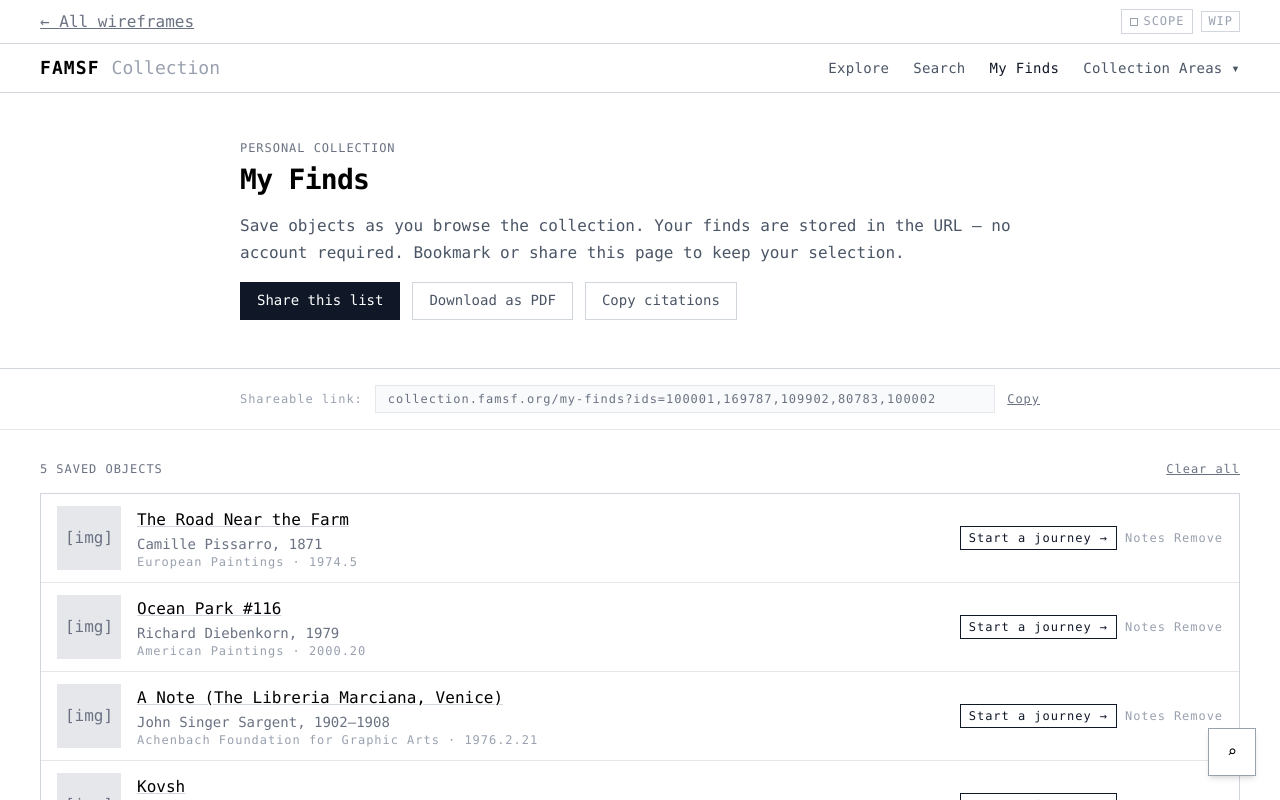
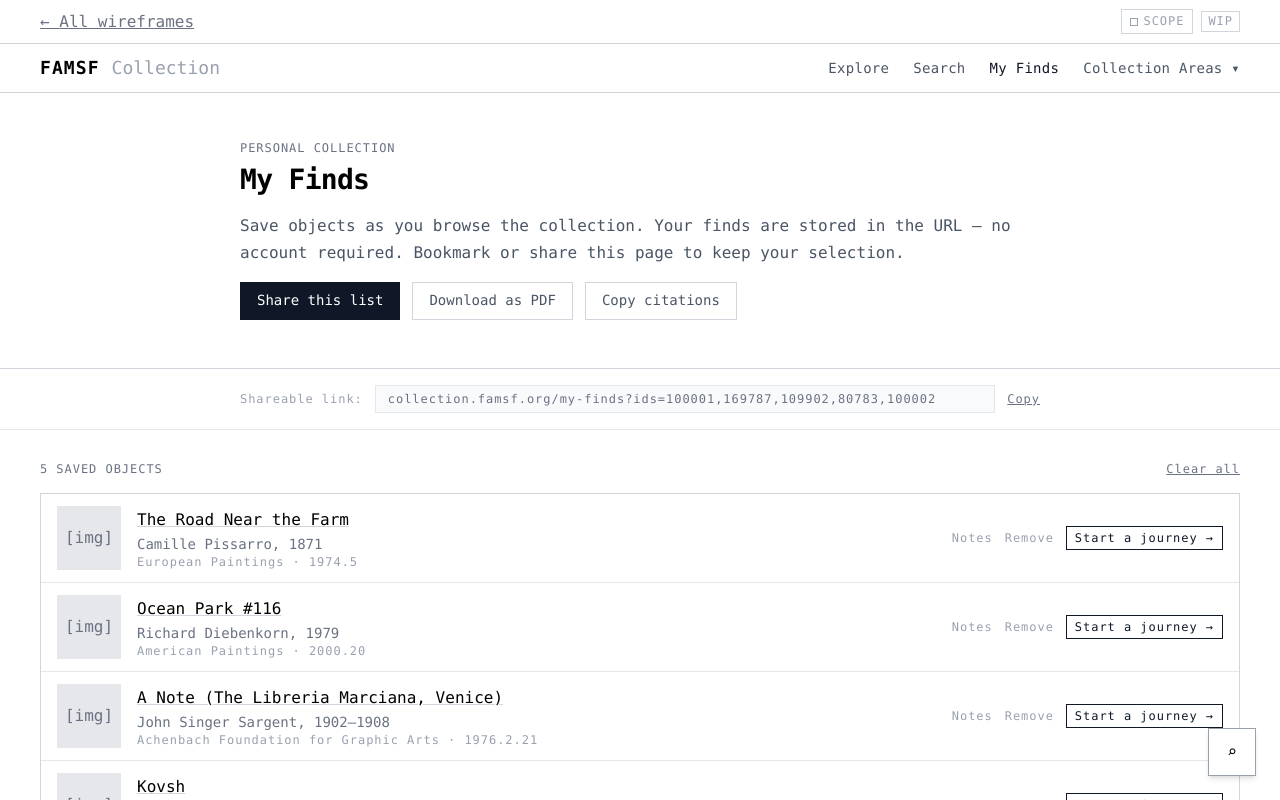
Before and after one commit to CogappLabs/famsf-wireframes, a Next.js app: page /my-finds in a window 1280 px wide. Shown: the top 800 px of the page. Built offline with nearby package versions, Linux system fonts and the light colour scheme.

Commit message:
Reorder My Finds row: notes, remove, then journey button

```diff
--- a/src/app/(wireframes)/my-finds/page.tsx
+++ b/src/app/(wireframes)/my-finds/page.tsx
@@ -126,13 +126,7 @@ export default function MyFindsPage() {
 											{work.department} &middot; {work.accession}
 										</p>
 									</div>
-									<div className="flex shrink-0 gap-2">
-										<Link
-											href={`/seed-journey?seed=${work.id}`}
-											className="border border-gray-900 bg-white px-2 py-1 font-mono text-label text-gray-900 transition-colors hover:bg-gray-900 hover:text-white"
-										>
-											Start a journey →
-										</Link>
+									<div className="flex shrink-0 items-center gap-3">
 										<button
 											type="button"
 											className="font-mono text-label text-gray-400 hover:text-gray-600"
@@ -145,6 +139,12 @@ export default function MyFindsPage() {
 										>
 											{t("shared.remove")}
 										</button>
+										<Link
+											href={`/seed-journey?seed=${work.id}`}
+											className="border border-gray-900 bg-white px-2 py-1 font-mono text-label text-gray-900 transition-colors hover:bg-gray-900 hover:text-white"
+										>
+											Start a journey →
+										</Link>
 									</div>
 								</div>
 							))}
```
